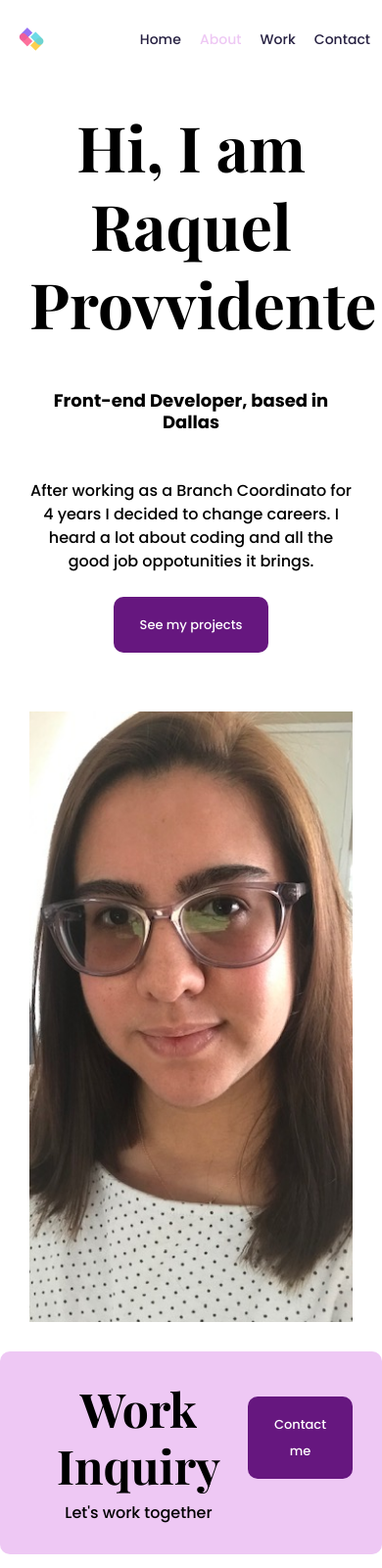
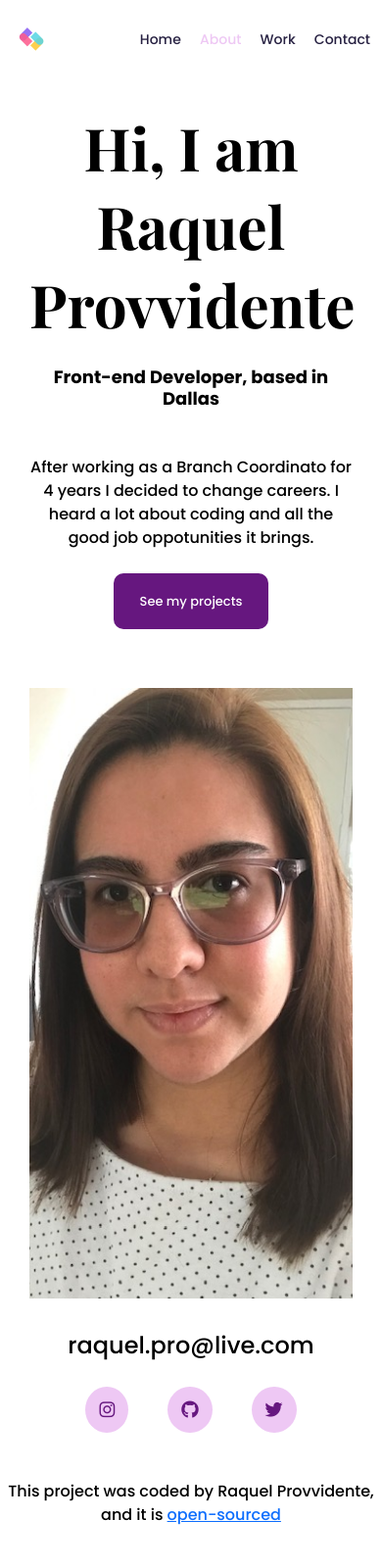
Before and after one commit to Raquelpro/portfolio-project-1, a plain HTML site: page about.html in a window 390 px wide. Shown: the top 1600 px of the page at 98% size. After the commit the page ends 1574 px from the top, so only its background shows below. Drawn offline with nearby package versions, Linux system fonts and the light colour scheme.

Commit message:
Fixed about page
Added code to avoid horizontal scroll on smaller devices

```diff
--- a/about.html
+++ b/about.html
@@ -41,7 +41,7 @@
         <div class="row">
             <div class="col-md-6">
                 <div class="content">
-<h1 class="mb-5">Hi, I am Raquel Provvidente</h1>
+<h1 class="mb-4">Hi, I am Raquel Provvidente</h1>
 <h2 class="mb-5">Front-end Developer, based in Dallas</h2>
 <p class="mb-4">After working as a Branch Coordinato for 4 years I decided to change careers. I heard a lot about coding and all the good job oppotunities it brings.</p>
 <a href="work.html" class="btn btn-branding">See my projects</a>
@@ -52,7 +52,7 @@
 </div>
 </div>
 <footer>
-    <div class="contact-box d-flex justify-content-between mb-5">
+    <div class="contact-box d-flex justify-content-between mb-5 d-none d-md-flex">
         <div>
         <h3>
             Work Inquiry
@@ -75,7 +75,7 @@
     <a href="https://github.com/Raquelpro" target="_blank" title="Github Profile"><i class="fa-brands fa-github"></i></a>
     <a href="https://www.twitter.com/RProvvidente" target="_blank" title="Twitter Profile"><i class="fa-brands fa-twitter"></i></a>
     </div>
-    <p class="text-center mt-4">This project was coded by Raquel Provvidente, and it is <a href="https://github.com/Raquelpro/portfolio-project-1" target="_blank">open-sourced</a></p>
+    <p class="text-center mt-5">This project was coded by Raquel Provvidente, and it is <a href="https://github.com/Raquelpro/portfolio-project-1" target="_blank">open-sourced</a></p>
 </footer>
 </div>
 </body>
--- a/src/styles.css
+++ b/src/styles.css
@@ -10,6 +10,13 @@ body {
     font-family: var(--default-font-family);
 }
 
+html, body {
+    overflow-x: hidden;
+  }
+  body {
+    position: relative
+  }
+
 h1, h2, h3{
     color: var(--secondary-color);
     font-family: var(--heading-font-family);
@@ -17,7 +24,7 @@ h1, h2, h3{
 }
 
 h1 {
-    font-size: 30px;
+    font-size: 40px;
     line-height: 1.5;
 }
 
@@ -126,7 +133,7 @@ footer .social-links a:hover {
 }
 
 .content h1 {
-   font-size: 64px;
+   font-size: 60px;
    line-height: 80px;
 }
 
@@ -172,15 +179,15 @@ footer .social-links a:hover {
     padding: 13px 25px;
 }
 
-@media (max-width: 960px) {
+@media (max-width: 576px) {
     h1 {
-        font-size: 40px;
+        font-size: 35px;
     }
     h2 {
         font-size: 40px;
     }
     h4 {
-        font-size: 18px;
+        font-size: 26px;
     }
     .btn {
      font-size: 13px;
@@ -189,9 +196,7 @@ footer .social-links a:hover {
     padding: 0;
     text-align: center;
 }
-    footer .contact-box {
-        padding: 30px;
-    }
+
 }
 
 .content-container {
```
